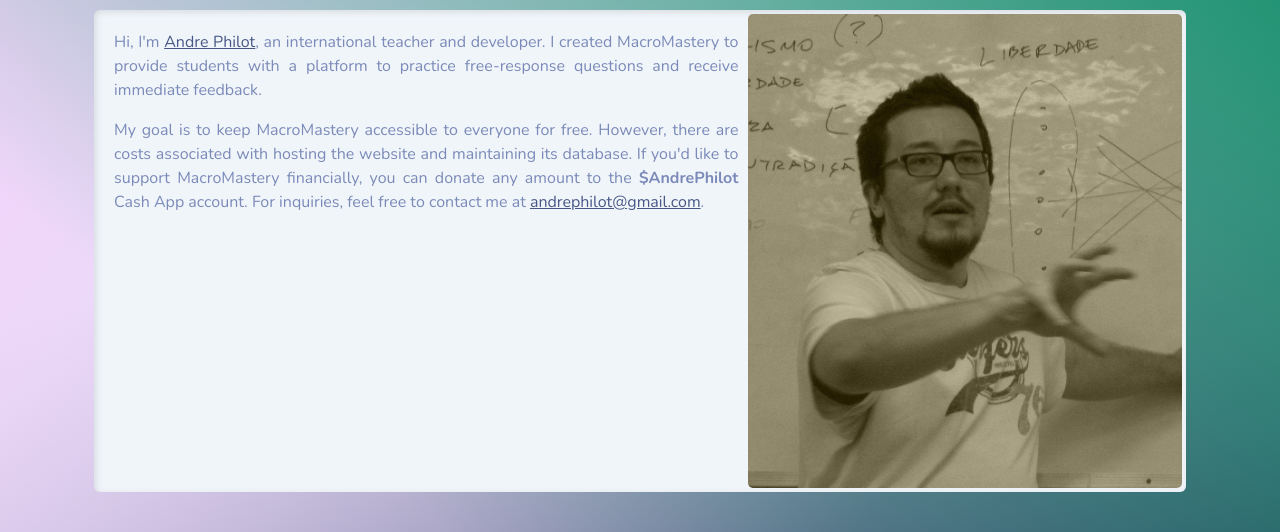
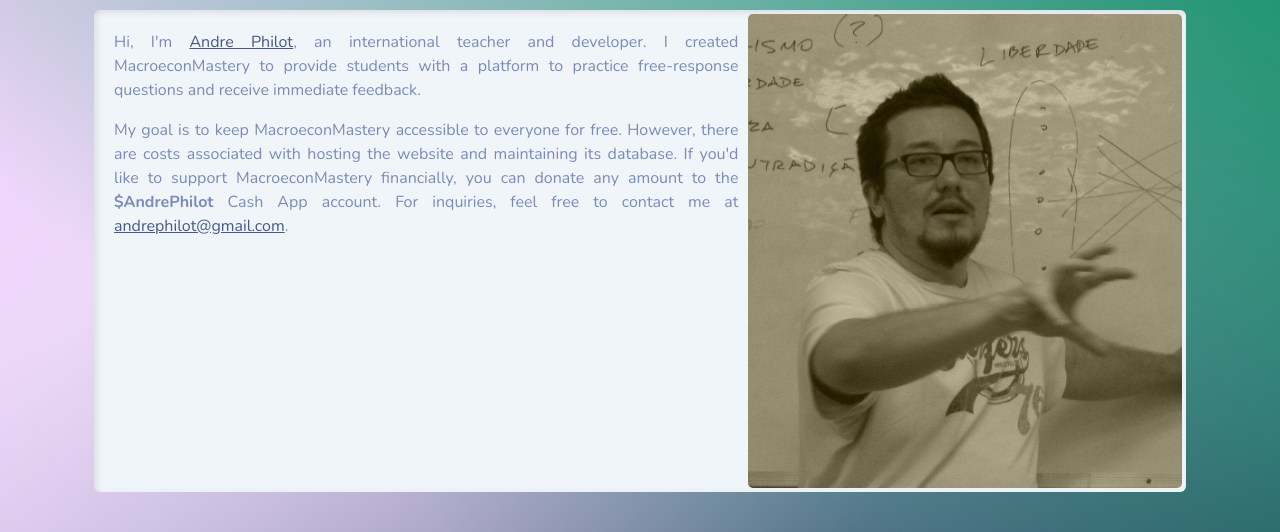
Before and after one commit to AndrePhilot/MacroeconMastery, a Flask app: page /about in a window 1280 px wide. Shown: the part 76-608 px from the top of the page. Run offline with Flask 3, Linux system fonts and the light colour scheme; some libraries are stand-ins or nearby versions.

Commit message:
Changed references to Macroecon

```diff
--- a/app/templates/about.html
+++ b/app/templates/about.html
@@ -7,8 +7,8 @@
                 <div class="card-body p-1">
                     <img class="picture" src="static/images/andre.jpg" id="pic-container">
                     <div class="paragraphs m-3">
-                        <p>Hi, I'm <a href="https://andrephilot.github.io/portfolio/" target="_blank">Andre Philot</a>, an international teacher and developer. I created MacroMastery to provide students with a platform to practice free-response questions and receive immediate feedback.</p>
-                        <p>My goal is to keep MacroMastery accessible to everyone for free. However, there are costs associated with hosting the website and maintaining its database. If you'd like to support MacroMastery financially, you can donate any amount to the <strong>$AndrePhilot</strong> Cash App account. For inquiries, feel free to contact me at <a href="mailto:andrephilot@gmail.com" target="_blank">andrephilot@gmail.com</a>.</p>
+                        <p>Hi, I'm <a href="https://andrephilot.github.io/portfolio/" target="_blank">Andre Philot</a>, an international teacher and developer. I created MacroeconMastery to provide students with a platform to practice free-response questions and receive immediate feedback.</p>
+                        <p>My goal is to keep MacroeconMastery accessible to everyone for free. However, there are costs associated with hosting the website and maintaining its database. If you'd like to support MacroeconMastery financially, you can donate any amount to the <strong>$AndrePhilot</strong> Cash App account. For inquiries, feel free to contact me at <a href="mailto:andrephilot@gmail.com" target="_blank">andrephilot@gmail.com</a>.</p>
                     </div>
                 </div>
             </div>
--- a/app/templates/base.html
+++ b/app/templates/base.html
@@ -3,7 +3,7 @@
 <head>
     <meta charset="UTF-8">
     <meta name="viewport" content="width=device-width, initial-scale=1.0">
-    <title>MacroMastery</title>
+    <title>MacroeconMastery</title>
     <link rel="stylesheet" href="static/stylesheets/style.css">
     <link rel="stylesheet" href="static/stylesheets/bootstrap.min.css">
     <script src="static/scripts/bootstrap.bundle.min.js"></script>
--- a/app/templates/index.html
+++ b/app/templates/index.html
@@ -7,7 +7,7 @@
                 <div class="card-body p-1">
                     <img src="static/images/demo.gif" id="demo-gif">
                     <div class="paragraphs m-3">
-                        <p>MacroMastery is primarily designed to assist AP Macroeconomics students in practicing Free-Response Questions and receiving immediate feedback. It's a unique product in the market: while most sites will help you tackle the multiple-choice section of the exam, MacroMastery is the only one that helps you practice free-response questions.</p>
+                        <p>MacroeconMastery is primarily designed to assist AP Macroeconomics students in practicing Free-Response Questions and receiving immediate feedback. It's a unique product in the market: while most sites will help you tackle the multiple-choice section of the exam, MacroeconMastery is the only one that helps you practice free-response questions.</p>
                         <p>To engage with the platform, navigate to 'Chatbots' and select 'FRQ Quizzer' to activate the chatbot. Interact with it by typing or utilizing the microphone button. You can start by saying 'Hi!'. The chatbot will then guide you through the process. But, in essence, these are the steps:</p>
                             <ol>
                                 <li>You select a topic by its corresponding number. If you've forgotten the number associated with a topic, you can access the list under 'Course Overview'.</li>
@@ -16,13 +16,13 @@
                                 <li>The chatbot will ask you if you'd like to continue practicing and the process starts all over again.</li>
                             </ol>
                         <p>Currently, our chatbot does not administer a short or long FRQs. Instead, it provides a single FRQ question on the chosen topic. We're working to offer you a more realistic test mode in the future. Additionally, we are expanding our database to include over 500 FRQs, although initial versions may offer a limited number of questions. We appreciate your patience as we continue to improve the platform.</p>
-                        <p>In addition to free-response practice, MacroMastery offers other functionalities. You can interact with the 'Definitions and Scheduler' chatbot to define relevant course concepts. Navigate to 'Chatbots' and select 'Definitions and Scheduler' to activate the chatbot. Interact with it by typing or utilizing the microphone button. You can start by saying 'Hi!'. The chatbot will then guide you through the process. But, in essence, these are the steps:</p>
+                        <p>In addition to free-response practice, MacroeconMastery offers other functionalities. You can interact with the 'Definitions and Scheduler' chatbot to define relevant course concepts. Navigate to 'Chatbots' and select 'Definitions and Scheduler' to activate the chatbot. Interact with it by typing or utilizing the microphone button. You can start by saying 'Hi!'. The chatbot will then guide you through the process. But, in essence, these are the steps:</p>
                         <ol>
                             <li>Ask a question about a particular concept or, if you're one of Andre's students, express your desire to schedule a retake exam or academic support slot.</li>
                             <li>The chatbot will present you with the official term definition if requested. If you want further information, feel free to ask for another definition, and the process will restart. Alternatively, the chatbot will offer appointment options (time and/or date).</li>
                             <li>After selecting the appointment options, and if the slot is available, you'll receive a confirmation of your appointment. The teacher will be notified accordingly.</li>
                         </ol>
-                        <p>If you wish to contribute to MacroMastery, visit our <a href="/about">About & Contact</a> section for more information.</p>
+                        <p>If you wish to contribute to MacroeconMastery, visit our <a href="/about">About & Contact</a> section for more information.</p>
                     </div>
                 </div>
             </div>
```
